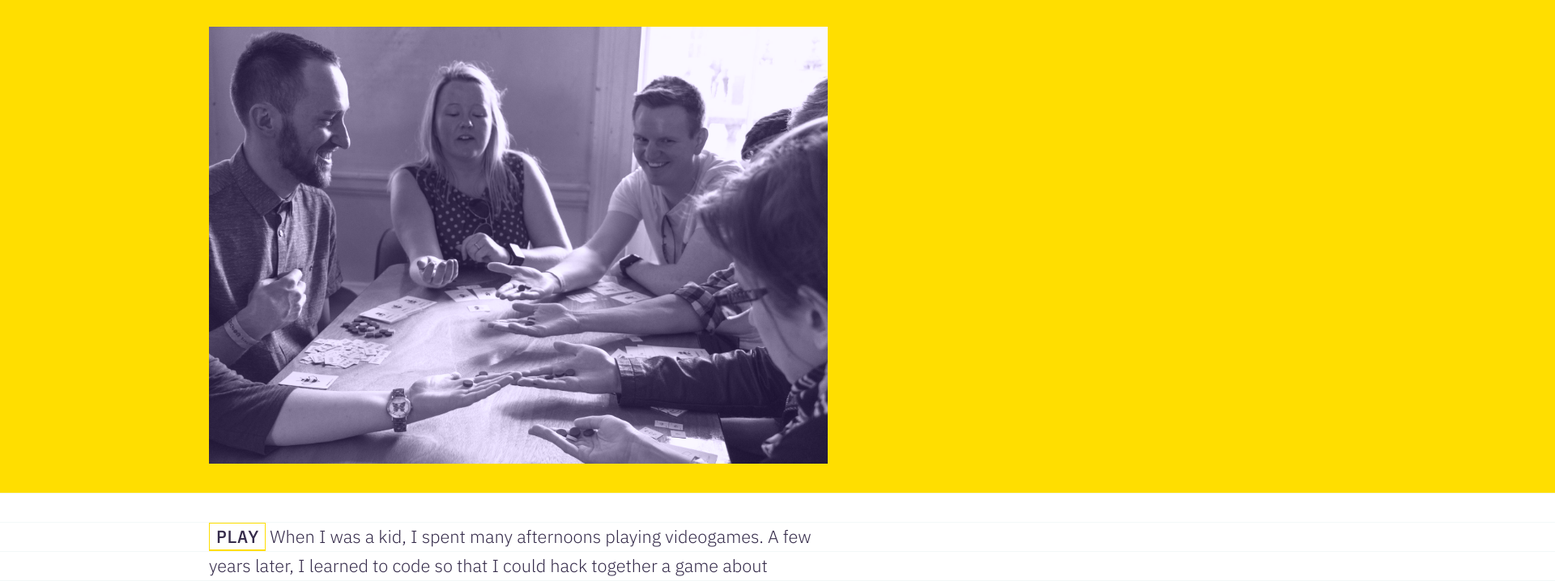
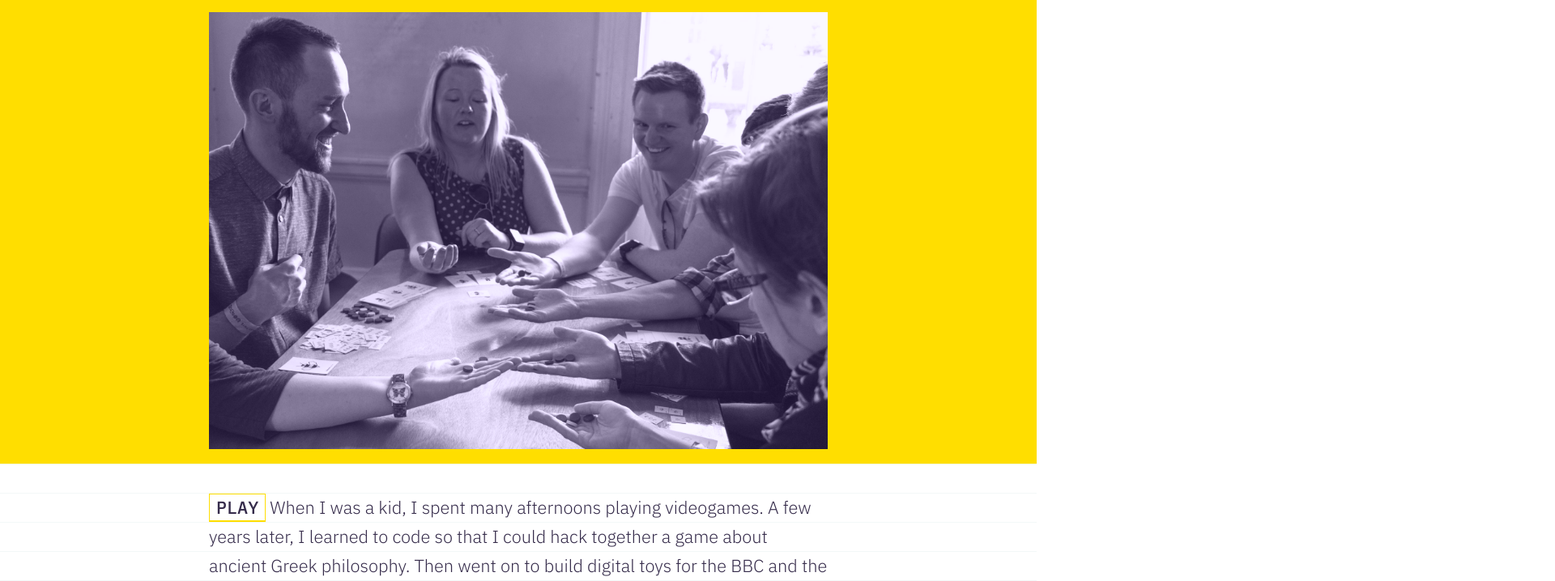
Before and after one commit to matteomenapace/ma.tteo.me, a website: page index.html in a window 1280 px wide. Shown: the part 687-1405 px from the top of the page at 81% size, 1920 px wide, since content can reach past the window. Drawn offline with Linux system fonts and the light colour scheme.

Commit message:
container

```diff
--- a/_sass/_colours.scss
+++ b/_sass/_colours.scss
@@ -65,7 +65,7 @@ kbd, code, span
 	box-shadow: inset 0 -1px 0 $orange;
 }
 
-section
+.orange
 {
 	background-color: $orange;
 }
--- a/_sass/_media-queries.scss
+++ b/_sass/_media-queries.scss
@@ -1,4 +1,4 @@
-body
+.container
 {
 	max-width: 800px;
 	margin: 0 auto;
--- a/_sass/_section.scss
+++ b/_sass/_section.scss
@@ -1,5 +1,5 @@
 section
 {
-  margin: $row (-$row)*100;
-  padding: $row $row*100;
+  margin: $row 0;
+  padding: $row/2 0;
 }
--- a/index.html
+++ b/index.html
@@ -26,21 +26,22 @@
 
   <body class="gridlover-grid">
 
+    <div class="container">
       <h1>Hi! I'm <a href="#surprise">Matteo</a></h1>
+      <h2>I make games and teach people how to start making games</h2>
+      <h4>Currently game designer in residence at the V&A</h4>
+    </div>
 
-    <h2>I make games and teach people how to start making games</h2>
-
-    <h4>Currently game designer in residence at the V&A</h4>
-
-    <section>
+    <section class="orange">
+      <div class="container">
         <h3 style="margin-top:0">Want me to run a workshop for you?</h3>
         <p>I design and facilitate <b>game-making workshops</b> for schools, museums and team-building away days. Get in touch <a href="mailto:m@tteo.me?subject=Game%20making%20workshop&body=Hi%20Matteo%2C%20my%20name%20is">m@tteo.me</a></p>
-
         <div class="media-frame blend blue" id="beesness"></div>
-
         <!-- <iframe src="https://www.youtube.com/embed/5LGOt0zfICM?start=16" frameborder="0" allow="accelerometer; autoplay; encrypted-media; gyroscope; picture-in-picture" allowfullscreen></iframe> -->
+      </div>
     </section>
 
+    <div class="container">
       <p><span>PLAY</span> When I was a kid, I spent many afternoons playing videogames. A few years later, I learned to code so that I could hack together a game about ancient Greek philosophy. Then went on to build digital toys for the BBC and the Science Museum, and teach game design at universities around the UK.</p>
 
       <p><span>MAKE</span> As a grown-up, I’m still obsessed with games, but not your typical <i>kill-everyone-loot-everything</i> type game. I draw inspiration from social issues and current events to make games that provoke what I call <b>minimum playable dilemmas</b>.</p>
@@ -48,12 +49,11 @@
       <p><span>LEARN</span> I believe games have a huge expressive potential. They can make complex systems understandable, and <b>empower people to engage with tough questions</b>. It’s more that just <i>playing</i> games. We can have the most transformative learning experiences when we <i>make</i> games.</p>
 
       <h3>Want to play my games?</h3>
-
       <p>Go to <a href="https://beesness.games" target="_blank">beesness.games</a> and join the <i>Beesness Class</i>. I invite members once or twice a month to Friday eve game nights. Come try out new games (including your own prototypes) and make new friends!</p>
 
       <h3>Want to learn more?</h3>
-
       <p>Go to <a href="https://medium.com/@baddeo" target="_blank">medium.com/@baddeo</a> where I post thoughts and work-in-progress.</p>
+    </div>
 
   </body>
 </html>
```
Also changed, not shown: css/sassy.css, 1 other file. Lines whose indentation alone changed are shown as unchanged.
